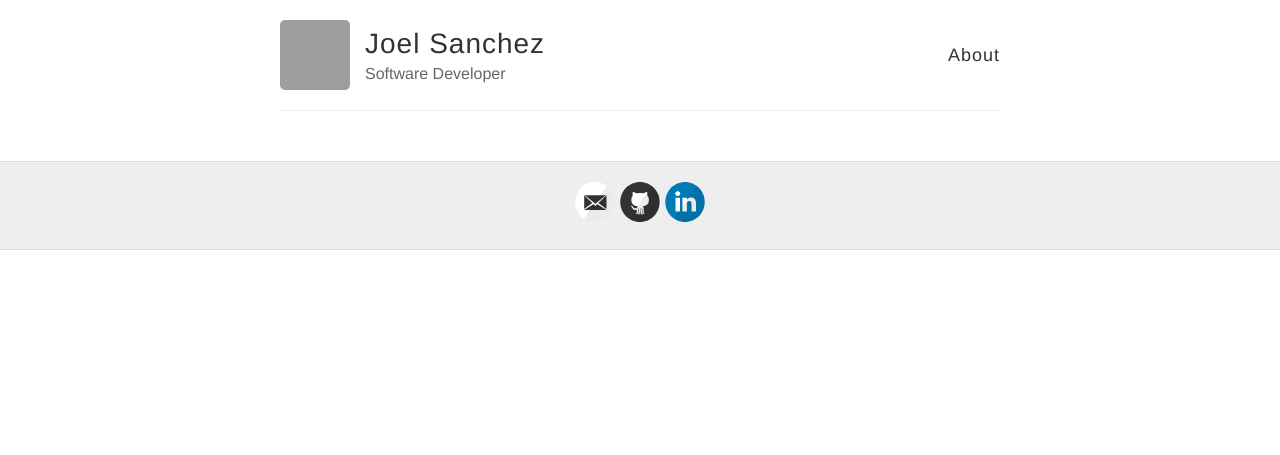
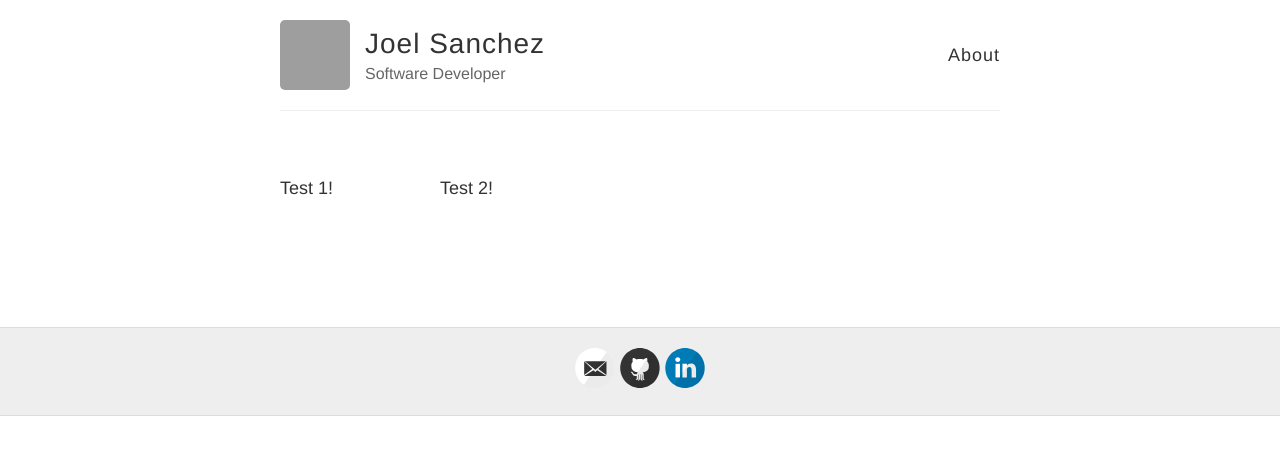
Before and after one commit to JSanchez78657/JSanchez78657.github.io, a Jekyll site: the page built from index.html, in a window 1280 px wide. Shown: the top 455 px of the page. Built offline with Jekyll 4.4.1, drawn with Linux system fonts in a browser that asks for light colours; grey boxes are pictures that could not be loaded.

Commit message:
Update index.html

```diff
--- a/index.html
+++ b/index.html
@@ -2,6 +2,11 @@
 layout: default
 published: true
 ---
-<div class="block-container">
-
+<div class="blocks">
+  <div class="block">
+    <p>Test 1!</p>
+  </div>
+  <div class="block">
+    <p>Test 2!</p>
+  </div>
 </div>
```
